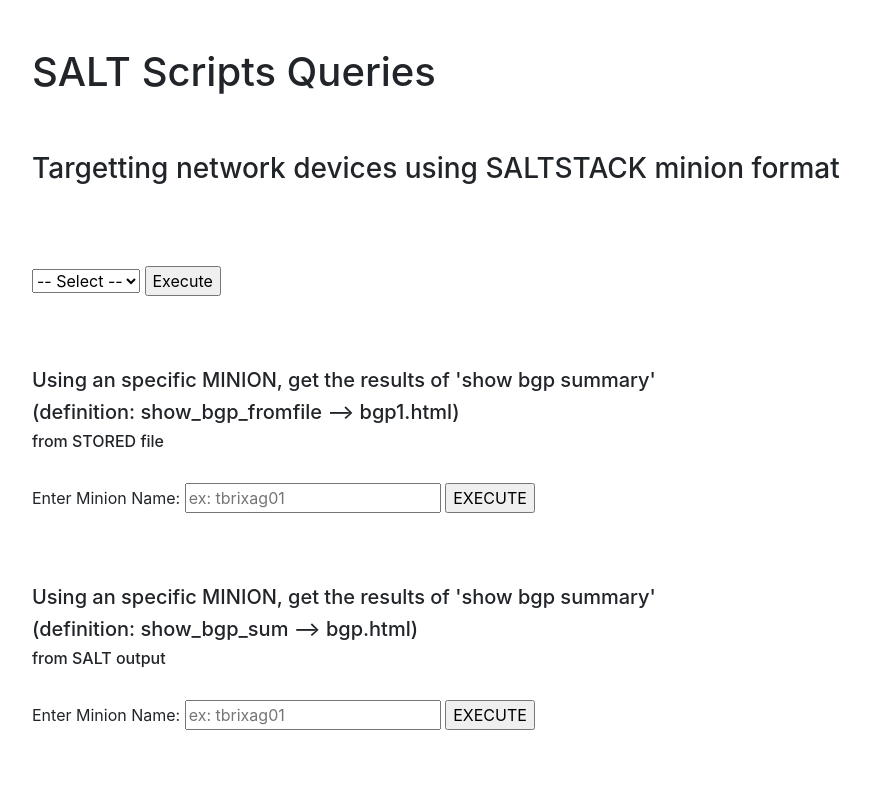
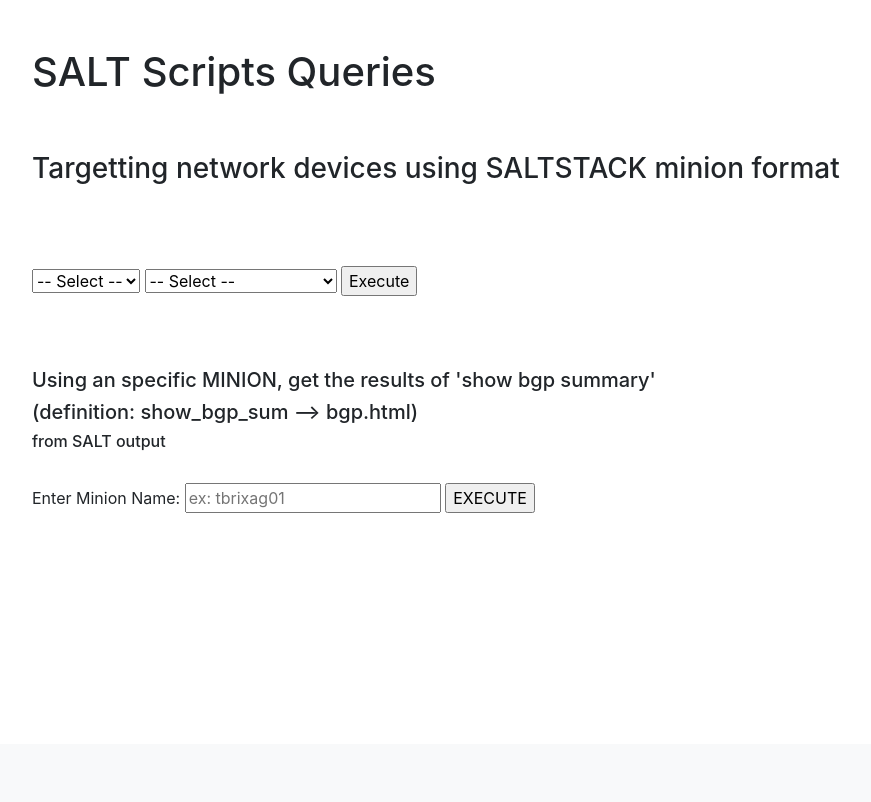
Before and after one commit to arkadin-calvarez/django, a Django app: page /salt/ in a window 1280 px wide. Shown: the part 56-858 px from the top of the page, without its empty margins (53-924 px from the left). After the commit the page ends 569 px from the top, so only its background shows below. Run offline with Django 3.2, Linux system fonts and the light colour scheme; data comes from the database, SQL or seed files in the repository; both versions use the stored data as it was after the commit; some libraries are stand-ins or nearby versions.

Commit message:
two dropdown + button to exec remote cmds to hosts

```diff
--- a/CABE/saltout.txt
+++ b/CABE/saltout.txt
@@ -9,6 +9,6 @@ vsrx1:
             Table          Tot Paths  Act Paths Suppressed    History Damp State    Pending
             inet.0                 0          0          0          0          0          0
             Peer                     AS      InPkt     OutPkt    OutQ   Flaps Last Up/Dwn State|#Active/Received/Accepted/Damped...
-            74.120.93.182         65001          0          0       0       0     1w4d23h Idle
+            74.120.93.182         65001          0          0       0       0     1w5d14h Idle
     result:
         True
--- a/CABE/statool/models.py
+++ b/CABE/statool/models.py
@@ -63,4 +63,4 @@ class Command(models.Model):
 
     # Instance method used by Dynamic URLs to avoid static data
     def get_absolute_command(self):
-        return f"commands/{self.id}"
+        return f"{self.command}"
--- a/CABE/statool/templates/salt.html
+++ b/CABE/statool/templates/salt.html
@@ -26,18 +26,13 @@
                 <option value="{{ dev.get_absolute_url2 }}">{{ dev.name }}</option>
                 {% endfor %}
             </select>
+            <select name="command_id" id="command_id">
+                <option disabled="true" selected>-- Select --</option>
+                {% for cmd in commands %}
+                <option value="{{ cmd.get_absolute_command }}">{{ cmd.name }}</option>
+                {% endfor %}
+            </select>
             <input type="submit" value="Execute">
-        </form>
-        <br>
-        <br>
-        <br>
-        <h5>Using an specific MINION, get the results of 'show bgp summary'</h5>
-        <h5>(definition: show_bgp_fromfile --> bgp1.html)</h5>
-        <h6>from STORED file</h6>
-        <br>
-        <form name='search' action="{% url 'show_bgp_fromfile' %}" method="get"> {% csrf_token %}
-            Enter Minion Name: <input type="text" placeholder="ex: tbrixag01" id="searchboxfile" name='searchboxfile' pattern="*" required oninvalid="this.setCustomValidity('Field cannot be empty')">
-            <input id="myinput" type="submit" value="EXECUTE">
         </form>
         <br>
         <br>
--- a/CABE/statool/urls.py
+++ b/CABE/statool/urls.py
@@ -22,7 +22,7 @@ urlpatterns = [
     path('external/', views.external, name='external'),
     path('saltout/', views.saltout, name='saltout'),
     path('bgp/', views.show_bgp_summ, name='show_bgp_summ'),
-    path('bgp1/', views.show_bgp_fromfile, name='show_bgp_fromfile'),
+#    path('bgp1/', views.show_bgp_fromfile, name='show_bgp_fromfile'),
     path('salt/devices/vsrx1', views.show, name='show'),
     path('statool/devices/<int:device_id>', views.get_device_stats, name="device"), # With ABSOLUTE URL (see models.py)
     path('services/<int:service_id>', views.get_device_stats, name="service"),
--- a/CABE/statool/views.py
+++ b/CABE/statool/views.py
@@ -142,26 +142,27 @@ def show_bgp_summ(request):
 
 
 # Entering minion name and executing static command
-def show_bgp_fromfile(request):
-    minion = request.GET.get('searchboxfile')
-    commands = ['sudo', 'salt', minion, 'net.cli', "'show bgp summary'"]
+#def show_bgp_fromfile(request):
+#    minion = request.GET.get('searchboxfile')
+#    commands = ['sudo', 'salt', minion, 'net.cli', "'show bgp summary'"]
+#    with open('saltout.txt', 'w') as saltout:
+#        data = subprocess.run(commands, stdout=saltout, stderr=saltout, timeout=15)
+#    f = open('//home//outright//Django//CABE//saltout.txt', 'r')
+#    file_content = f.read()
+#    f.close()
+#    return HttpResponse(file_content, content_type="text/plain")
+#    return render(request, 'bgp1.html', {'data':data.args})
+
+
+# Entering minion name and selecting command from dropdown
+def show(request):
+    minion = request.GET.get('device_id')
+    command = request.GET.get('command_id')
+#    show = request.GET.get('command_id')
+    commands = ['sudo', 'salt', minion, 'net.cli', command]
     with open('saltout.txt', 'w') as saltout:
         data = subprocess.run(commands, stdout=saltout, stderr=saltout, timeout=15)
     f = open('//home//outright//Django//CABE//saltout.txt', 'r')
     file_content = f.read()
     f.close()
     return HttpResponse(file_content, content_type="text/plain")
-#    return render(request, 'bgp1.html', {'data':data.args})
-
-
-# Entering minion name and selecting command from dropdown
-def show(request):
-    minion = request.GET.get('device_id')
-#    show = request.GET.get('command_id')
-    commands = ['sudo', 'salt', minion, 'net.cli', "'show bgp summary'"]
-    with open('saltout.txt', 'w') as saltout:
-        data = subprocess.run(commands, stdout=saltout, stderr=saltout, timeout=15)
-    f = open('//home//outright//Django//CABE//saltout.txt', 'r')
-    file_content = f.read()
-    f.close()
-    return HttpResponse(file_content, content_type="text/plain")
```
Also changed, not shown: CABE/db.sqlite3.
